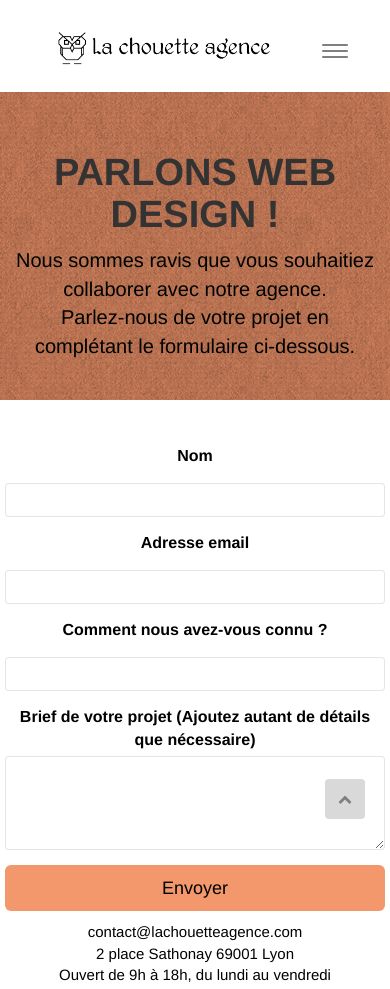
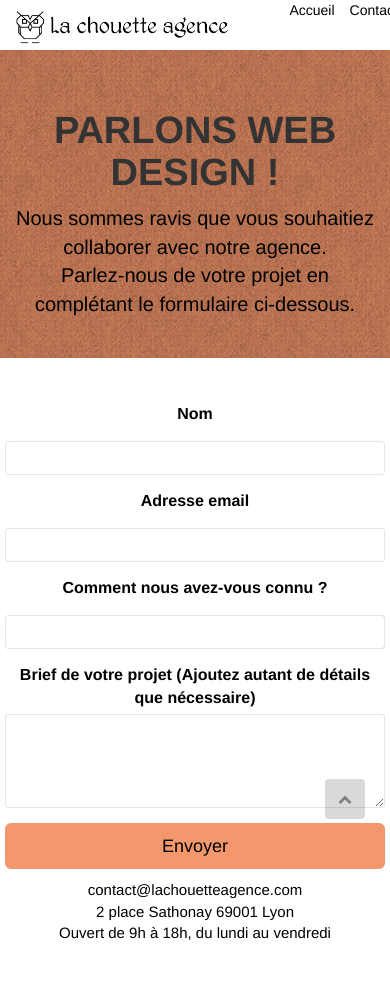
Before and after one commit to Guillaume-Azs/la-chouette-agence, a plain HTML site: page La-Chouette-Agence-Contact.html in a window 390 px wide. Shown: the top 989 px of the page. Drawn offline with nearby package versions, Linux system fonts and the light colour scheme; files that its build step writes are made by us from their sources; a script that the page names is missing.

Commit message:
ajustements des liens

```diff
--- a/La-Chouette-Agence-Contact.html
+++ b/La-Chouette-Agence-Contact.html
@@ -34,34 +34,21 @@
 
     <!-- bloc-0 -->
     <header class="bloc bgc-white l-bloc" id="bloc-0">
-      <div class="container bloc-sm">
-        <nav class="navbar row">
-          <div class="navbar-header">
-            <a class="navbar-brand" href="index.html"
-              ><img
-                src="img/la-chouette-agence.png"
-                alt="La chouette agence à Lyon"
-                height="40"
-            /></a>
-            <button
-              id="nav-toggle"
-              type="button"
-              class="ui-navbar-toggle navbar-toggle"
-              data-toggle="collapse"
-              data-target=".navbar-1"
-            >
-              <span class="icon-bar"></span><span class="icon-bar"></span
-              ><span class="icon-bar"></span>
-            </button>
-          </div>
-          <div class="collapse navbar-collapse navbar-1 special-dropdown-nav">
-            <ul class="site-navigation nav navbar-nav">
-              <li class="accueil">
-                <a href="index.html">Accueil</a>
-              </li>
+      <div class="navbar2">
+        <div class="navbar-header2">
+          <a class="navbar-brand" href="index.html"
+            ><img
+              src="img/la-chouette-agence.png"
+              alt="paris web design logo agence web meilleure agence"
+              height="40"
+          /></a>
+          <div class="navigation">
+            <ul class="li">
+              <a href="index.html"><li>Accueil</li></a>
+              <a href="#bloc-7"><li>Contact</li></a>
             </ul>
           </div>
-        </nav>
+        </div>
       </div>
     </header>
     <!-- bloc-0 END -->
--- a/style.css
+++ b/style.css
@@ -766,10 +766,11 @@ h4 {
   width: 600px;
   height: 600px;
 }
-@media screen and (max-width: 1200px) {
+@media screen and (max-width: 1250px) {
   .portfolio-thumb {
     width: 600px;
     height: 600px;
+    margin-left: 15%;
   }
 }
 
@@ -777,6 +778,7 @@ h4 {
   .portfolio-thumb {
     width: 400px;
     height: 400px;
+    margin-right: 55px;
   }
 }
 @media screen and (max-width: 400px) {
@@ -795,20 +797,15 @@ h4 {
 
 .images1 {
   margin-right: 40px;
-  width: 800px;
 }
 
 .images3 {
   margin-right: 40px;
-  width: 800px;
   text-align: center;
 }
-@media screen and (max-width: 1200px) {
+@media screen and (max-width: 1250px) {
   .portfolio-row {
     display: block;
-  }
-  .images1 {
-    width: auto;
   }
 }
 
@@ -1100,6 +1097,22 @@ h4 {
     margin-left: 20px;
   }
 }
+
+.navbar-header2 {
+  display: flex;
+  justify-content: space-between;
+  width: 90%;
+}
+.li {
+  display: flex;
+}
+.li li {
+  margin-right: 15px;
+  list-style: none;
+}
+.li a {
+  text-decoration: none;
+}
 @media screen and (max-width: 290px) {
   .liste-resp {
     display: block;
```
